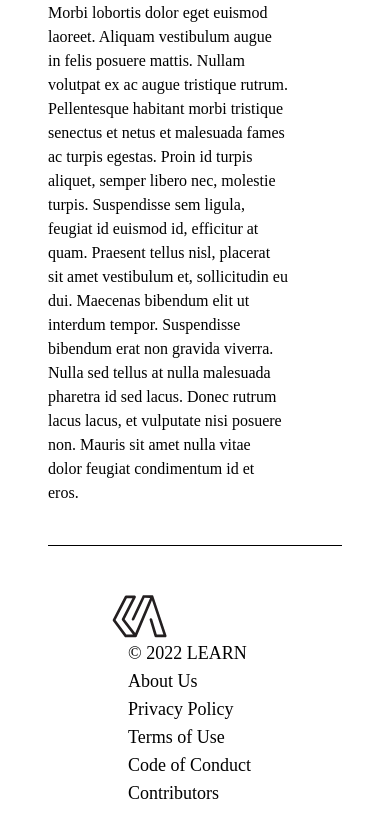
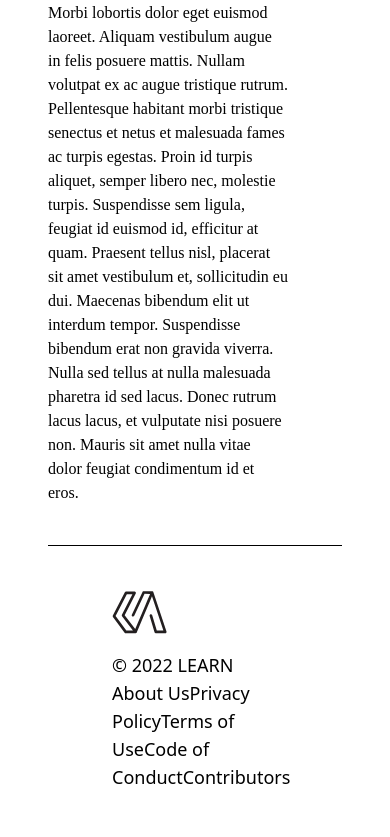
Before and after one commit to LEARNAcademy/student-application, a React (Create React App) app: page / in a window 390 px wide. Shown: the part 5013-5850 px from the top of the page. After the commit the page ends 5820 px from the top, so only its background shows below. Built offline with nearby package versions, Linux system fonts and the light colour scheme; a web font is replaced by a local one.

Commit message:
modifying footer for mobile

```diff
--- a/src/components/Footer.js
+++ b/src/components/Footer.js
@@ -6,8 +6,9 @@ const Footer = () => {
   return (
     <>
       <div className="h-auto w-full px-8 py-4 text-lg lg:px-8">
-        <div className="m-8 mx-20 flex flex-wrap space-x-4 justify-self-auto font-['gesta'] ">
-          <a href="/">
+        <div className="justify-start mx-20 space-y-4  sm:m-8 sm:mx-20  sm:flex sm:flex-wrap  sm:space-x-4 sm:space-y-4 sm:justify-self-auto sm:font-['gesta'] md:mx-16">
+
+          <a href="/"  className="ml-4">
             < img src={learnSymbol}/>
           </a>
           <p className="flex-auto"> © 2022 LEARN</p>
```
